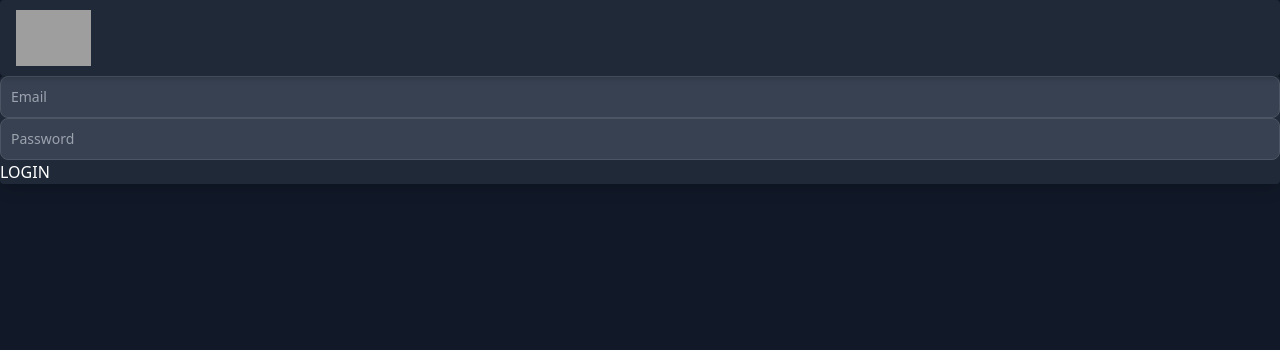
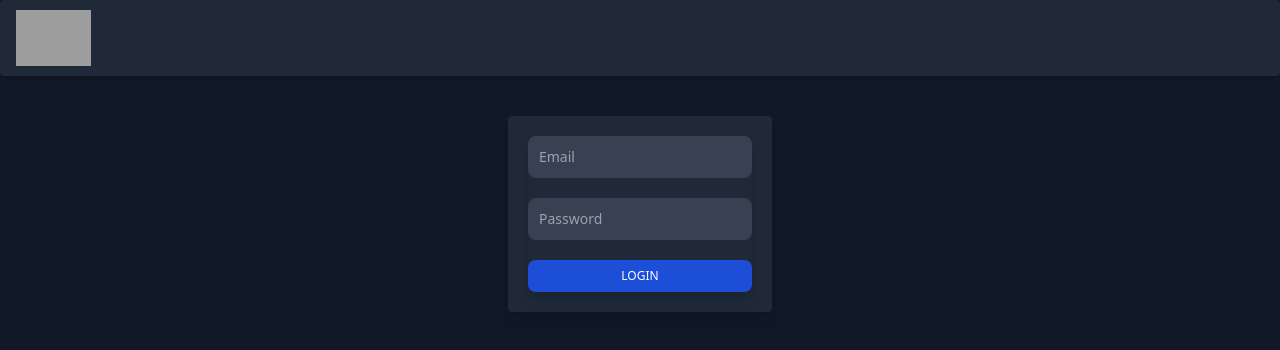
Before and after one commit to jsalazarv/medizona-client, a Vue app: page /login in a window 1280 px wide. Shown: the top 350 px of the page. Built offline with nearby package versions, Linux system fonts and the light colour scheme; grey boxes are pictures that could not be loaded.

Commit message:
Added login styles

```diff
--- a/src/input.css
+++ b/src/input.css
@@ -26,7 +26,12 @@ input {
 
 .dark input,
 .dark select {
-  @apply bg-gray-700 border-gray-600 placeholder-gray-400 text-white focus:ring-blue-500 focus:border-blue-500;
+  @apply bg-gray-700 border-gray-700 placeholder-gray-400 text-white;
+}
+
+.dark input:focus,
+.dark select:focus {
+  @apply bg-gray-700 border-gray-700 placeholder-gray-400 text-white;
 }
 
 .navbar {
--- a/src/views/Login.vue
+++ b/src/views/Login.vue
@@ -1,7 +1,10 @@
 <template>
   <ValidationObserver ref="form" v-slot="{ invalid }">
-    <div class="text-pink-600">
-      <div class="card">
+    <div class="p-2 pt-10">
+      <div class="grid place-items-center">
+        <div class="card p-5">
+          <div class="card space-y-5">
+            <div>
               <ValidationProvider name="email" rules="required">
                 <input
                   type="text"
@@ -12,6 +15,8 @@
                   v-model="authData.email"
                 />
               </ValidationProvider>
+            </div>
+            <div>
               <ValidationProvider name="password" rules="required">
                 <input
                   type="password"
@@ -22,13 +27,17 @@
                   v-model="authData.password"
                 />
               </ValidationProvider>
+            </div>
             <button
+              class="button-primary w-full"
               type="submit"
               :disabled="invalid || isAuthenticating"
               @click="login"
             >
               LOGIN
             </button>
+          </div>
+        </div>
       </div>
     </div>
   </ValidationObserver>
```
Lines whose indentation alone changed are shown as unchanged.
